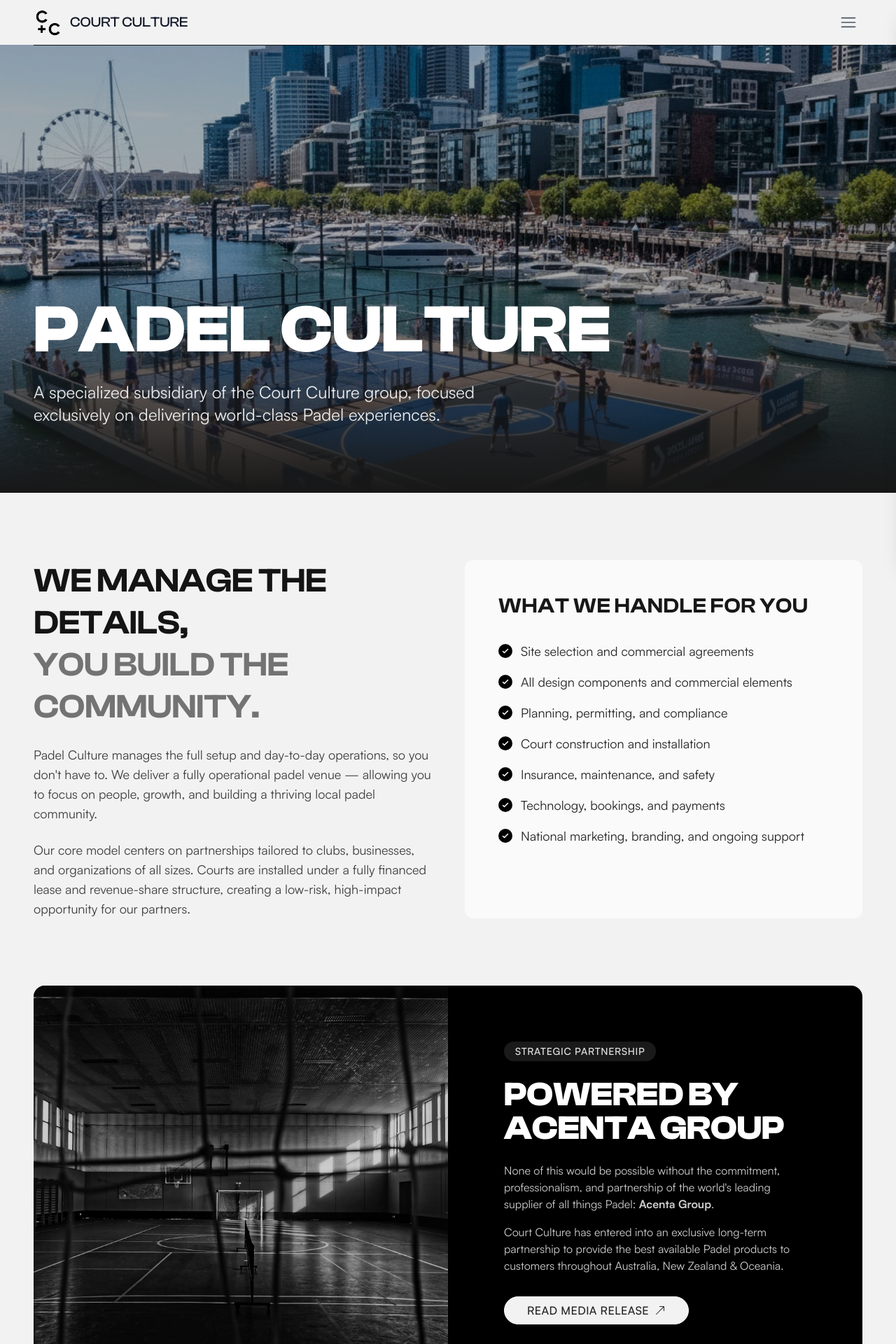
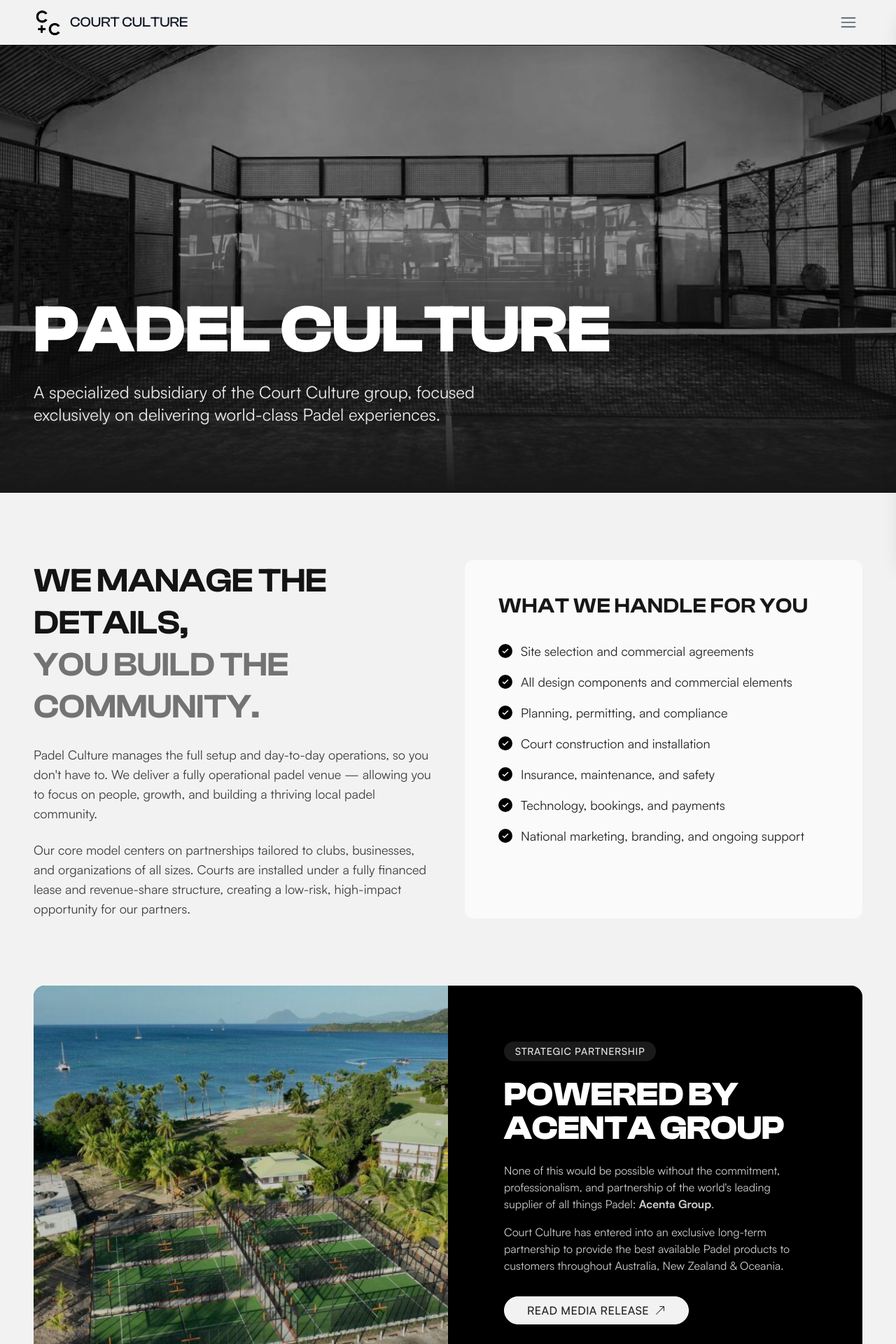
Before and after one commit to andrewnguyen-dev/court-culture, a Next.js app: page /padel-culture in a window 1280 px wide. Shown: the top 1920 px of the page at 70% size. Built offline with nearby package versions, Linux system fonts and the light colour scheme.

Commit message:
feat: update navbar, update images

```diff
--- a/app/padel-culture/page.tsx
+++ b/app/padel-culture/page.tsx
@@ -27,7 +27,7 @@
       {/* Hero Section */}
       <section className="relative h-[80vh] w-full overflow-hidden bg-black">
         <Image
-          src="/10.png"
+          src="/padel-culture-01.jpg"
           alt="Padel Culture Hero"
           fill
           className="object-cover opacity-70"
@@ -112,7 +112,7 @@
           <div className="grid grid-cols-1 lg:grid-cols-2">
             <div className="relative aspect-square lg:aspect-auto">
               <Image
-                src="/4.jpg"
+                src="/padel-culture-02.jpg"
                 alt="Partnership"
                 fill
                 className="object-cover opacity-80"
@@ -205,11 +205,11 @@
                   customers.
                 </p>
               </div>
-              <div className="mt-8">
+              {/* <div className="mt-8">
                 <span className="inline-flex items-center text-sm font-bold tracking-wide uppercase">
                   Coming Soon
                 </span>
-              </div>
+              </div> */}
             </div>
 
             {/* Brands */}
@@ -223,11 +223,11 @@
                   a commitment to quality, performance, and product innovation.
                 </p>
               </div>
-              <div className="mt-8">
+              {/* <div className="mt-8">
                 <span className="inline-flex items-center text-sm font-bold tracking-wide uppercase">
                   Explore Peliga
                 </span>
-              </div>
+              </div> */}
             </div>
 
             {/* Team */}
@@ -267,8 +267,8 @@
             </div>
           </div>
         </section>
+        <ContactSection />
       </div>
-      <ContactSection />
     </div>
   );
 }
--- a/components/navbar.tsx
+++ b/components/navbar.tsx
@@ -6,6 +6,7 @@
 import { useGSAP } from "@gsap/react";
 import gsap from "gsap";
 import Image from "next/image";
+import Link from "next/link";
 
 const NavBar = () => {
   const [isMenuOpen, setIsMenuOpen] = useState(false);
@@ -89,16 +90,18 @@
   return (
     <>
       {/* Main Navigation Bar */}
-      <nav className="font-satoshi fixed top-0 right-4 left-4 z-40 border-b bg-[#f2f2f2] border-[#141414] sm:right-8 sm:left-8 lg:right-12 lg:left-12">
+      <nav className="font-satoshi fixed top-0 left-0 w-full z-40 border-b bg-[#f2f2f2] border-[#141414] px-4 sm:px-8 lg:px-12">
         <div className="">
           <div className="flex h-16 items-center justify-between">
             {/* Logo */}
-            <div className="flex-shrink-0 flex items-center gap-3">
-              <Image src="/logo.png" alt="Logo" width={40} height={40} />
-              <div className="text-xl font-medium font-clash-display text-gray-900 uppercase">
-                Court Culture
+            <Link href="/">
+              <div className="flex-shrink-0 flex items-center gap-3">
+                <Image src="/logo.png" alt="Logo" width={40} height={40} />
+                <div className="text-xl font-medium font-clash-display text-gray-900 uppercase">
+                  Court Culture
+                </div>
               </div>
-            </div>
+            </Link>
 
             {/* Hamburger Menu Button */}
             <button
--- a/components/padel-culture.tsx
+++ b/components/padel-culture.tsx
@@ -8,7 +8,7 @@
     <div className="group relative aspect-video w-full overflow-hidden rounded-lg md:col-span-2">
       {/* Using Padel on the water image as a background context */}
       <Image
-        src="/10.png"
+        src="/padel-culture-01.jpg"
         alt="Padel Culture"
         fill
         className="object-cover transition-transform duration-700 group-hover:scale-105"
```
Also changed, not shown: public/padel-culture-01.jpg (added), public/padel-culture-02.jpg (added).
